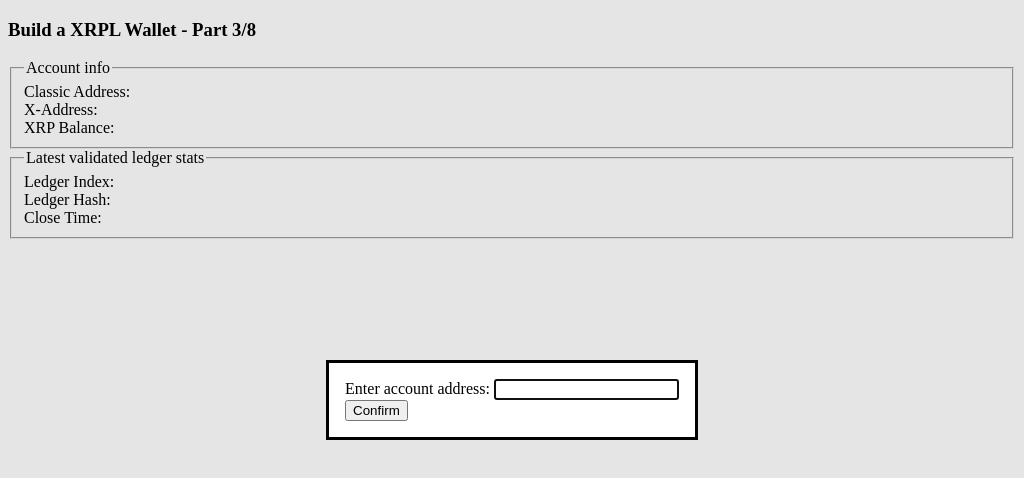
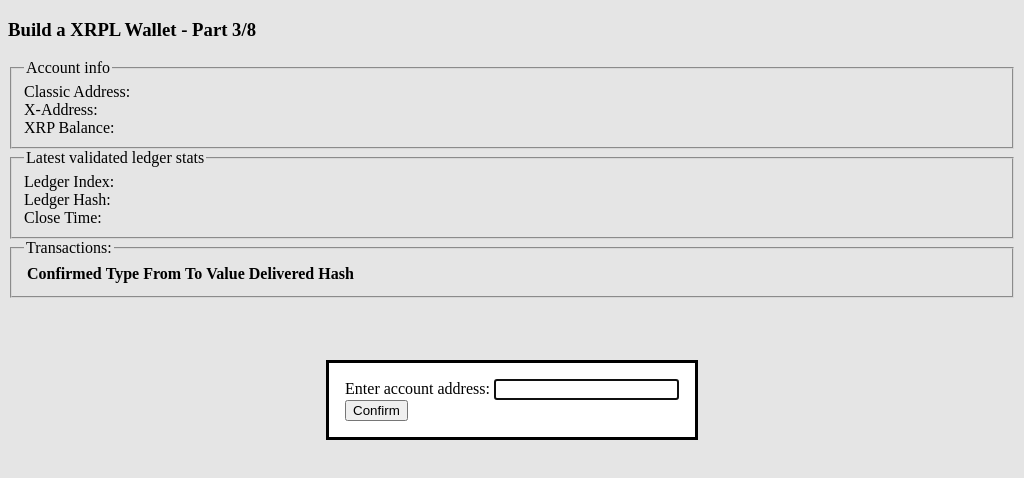
Before and after one commit to ItaloGustavoS/XRP-Wallet, an Electron app: page view/template.html in a window 1024 px wide. Drawn offline with Linux system fonts and the light colour scheme; no server answers.

Commit message:
Add transaction data retrieval and update UI with transaction table

```diff
--- a/view/template.html
+++ b/view/template.html
@@ -30,6 +30,23 @@
       Close Time: <strong id="ledger-close-time"></strong><br />
     </fieldset>
 
+    <fieldset>
+      <legend>Transactions:</legend>
+      <table id="tx-table">
+        <thead>
+          <tr>
+            <th>Confirmed</th>
+            <th>Type</th>
+            <th>From</th>
+            <th>To</th>
+            <th>Value Delivered</th>
+            <th>Hash</th>
+          </tr>
+        </thead>
+        <tbody></tbody>
+      </table>
+    </fieldset>
+
     <dialog id="account-address-dialog">
       <form method="dialog">
         <div>
```
Also changed, not shown: index.js (+13 -1 lines), view/preload.js (+6 -3 lines).
